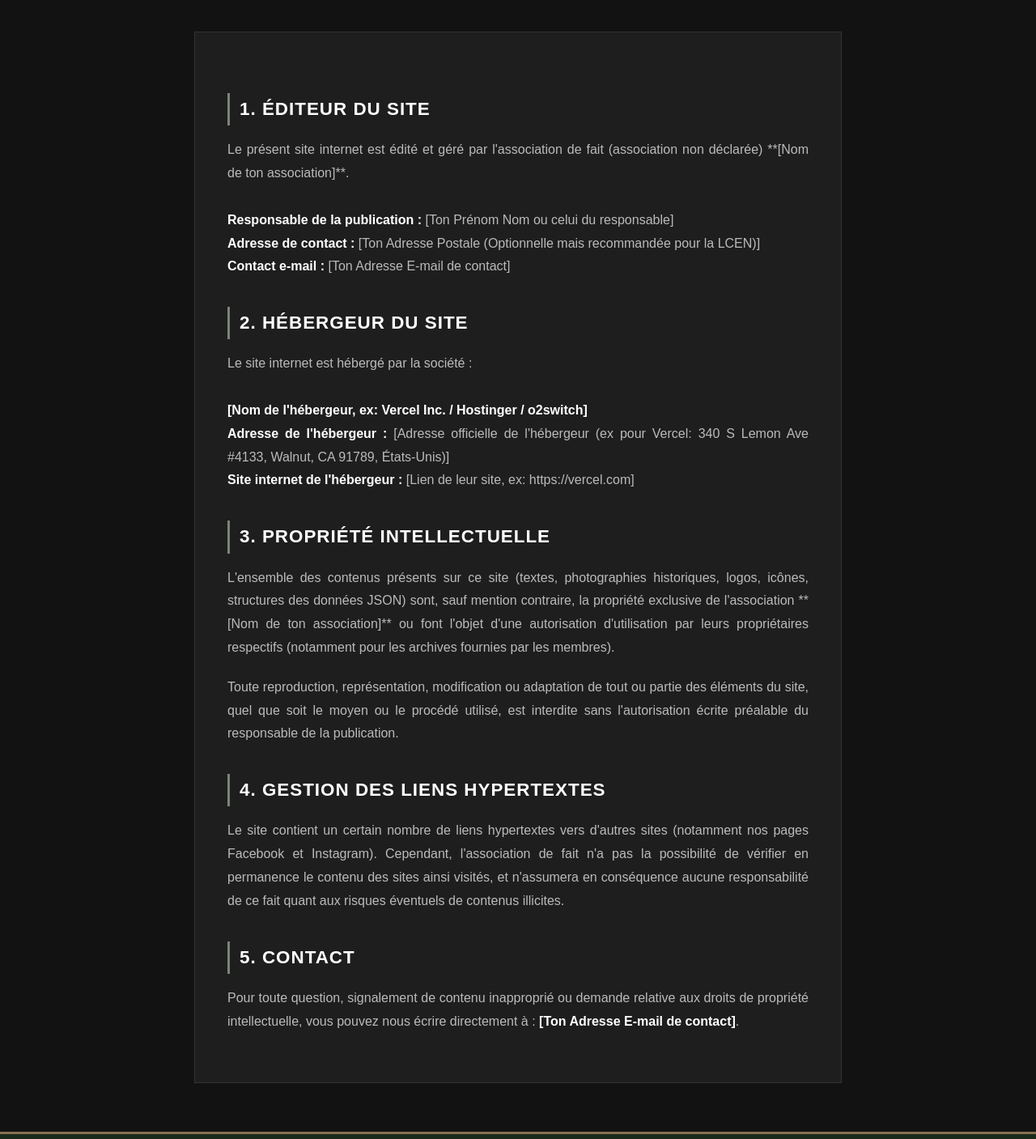
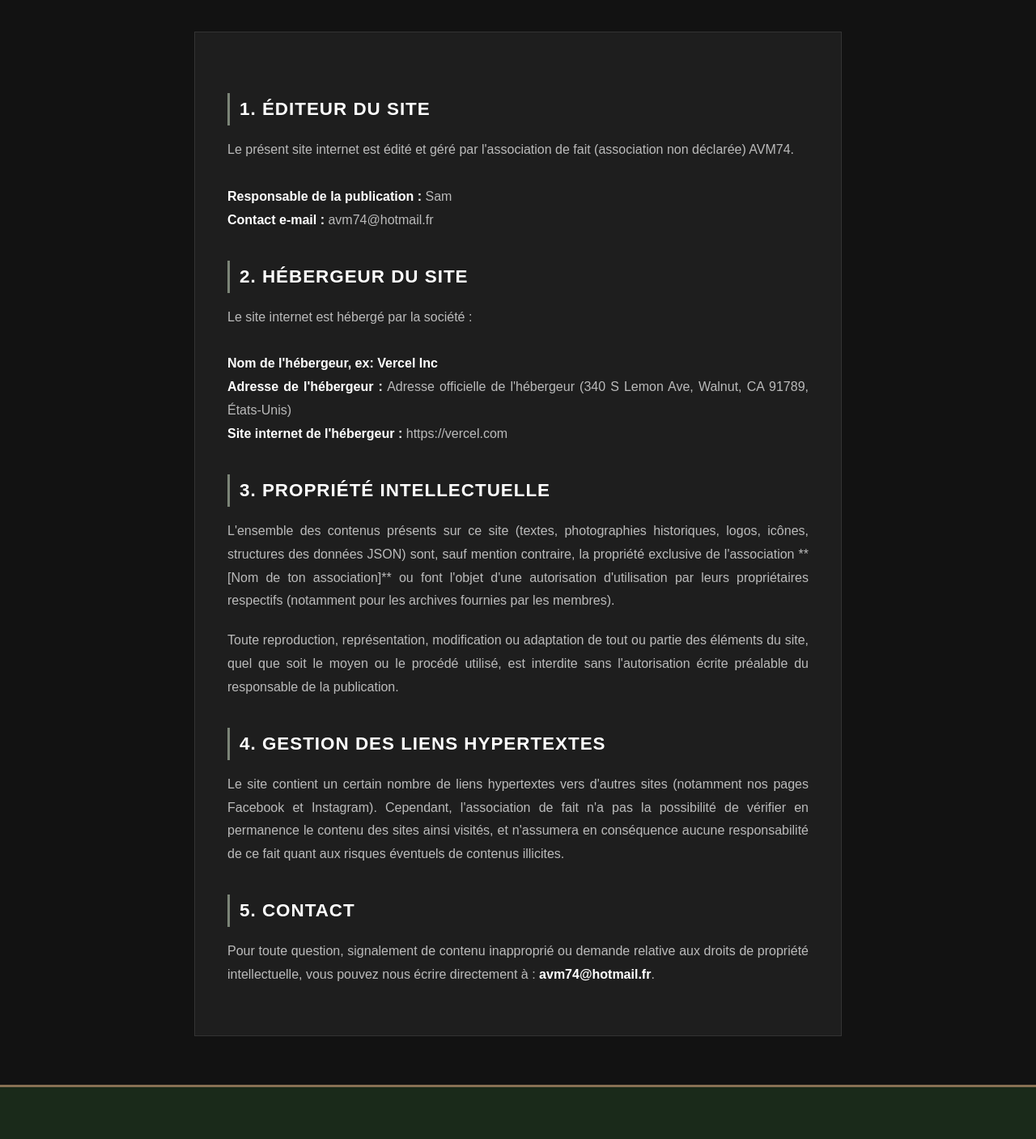
Before and after one commit to timothy-bernasconi/AVM-PROD, a Next.js app: page /mentions in a window 1280 px wide. Shown: the part 359-1766 px from the top of the page at 81% size. Built offline with nearby package versions, Linux system fonts and the light colour scheme.

Commit message:
modification mentions légale/politique

```diff
--- a/app/mentions/page.js
+++ b/app/mentions/page.js
@@ -27,20 +27,19 @@ export default function MentionsLegales() {
           <h2>1. Éditeur du Site</h2>
           <p>
             Le présent site internet est édité et géré par l'association de fait (association non déclarée)
-            **[Nom de ton association]**.
+            AVM74.
             <br /><br />
-            <strong>Responsable de la publication :</strong> [Ton Prénom Nom ou celui du responsable]<br />
-            <strong>Adresse de contact :</strong> [Ton Adresse Postale (Optionnelle mais recommandée pour la LCEN)]<br />
-            <strong>Contact e-mail :</strong> [Ton Adresse E-mail de contact]
+            <strong>Responsable de la publication :</strong> Sam <br />
+            <strong>Contact e-mail :</strong> avm74@hotmail.fr
           </p>
 
           <h2>2. Hébergeur du Site</h2>
           <p>
             Le site internet est hébergé par la société :
             <br /><br />
-            <strong>[Nom de l'hébergeur, ex: Vercel Inc. / Hostinger / o2switch]</strong><br />
-            <strong>Adresse de l'hébergeur :</strong> [Adresse officielle de l'hébergeur (ex pour Vercel: 340 S Lemon Ave #4133, Walnut, CA 91789, États-Unis)]<br />
-            <strong>Site internet de l'hébergeur :</strong> [Lien de leur site, ex: https://vercel.com]
+            <strong>Nom de l'hébergeur, ex: Vercel Inc</strong><br />
+            <strong>Adresse de l'hébergeur :</strong> Adresse officielle de l'hébergeur (340 S Lemon Ave, Walnut, CA 91789, États-Unis)<br />
+            <strong>Site internet de l'hébergeur :</strong> https://vercel.com
           </p>
 
           <h2>3. Propriété Intellectuelle</h2>
@@ -58,7 +57,7 @@ export default function MentionsLegales() {
 
           <h2>5. Contact</h2>
           <p>
-            Pour toute question, signalement de contenu inapproprié ou demande relative aux droits de propriété intellectuelle, vous pouvez nous écrire directement à : <strong>[Ton Adresse E-mail de contact]</strong>.
+            Pour toute question, signalement de contenu inapproprié ou demande relative aux droits de propriété intellectuelle, vous pouvez nous écrire directement à : <strong>avm74@hotmail.fr</strong>.
           </p>
 
         </section>
```
Also changed, not shown: app/politique/page.js (+5 -5 lines).
